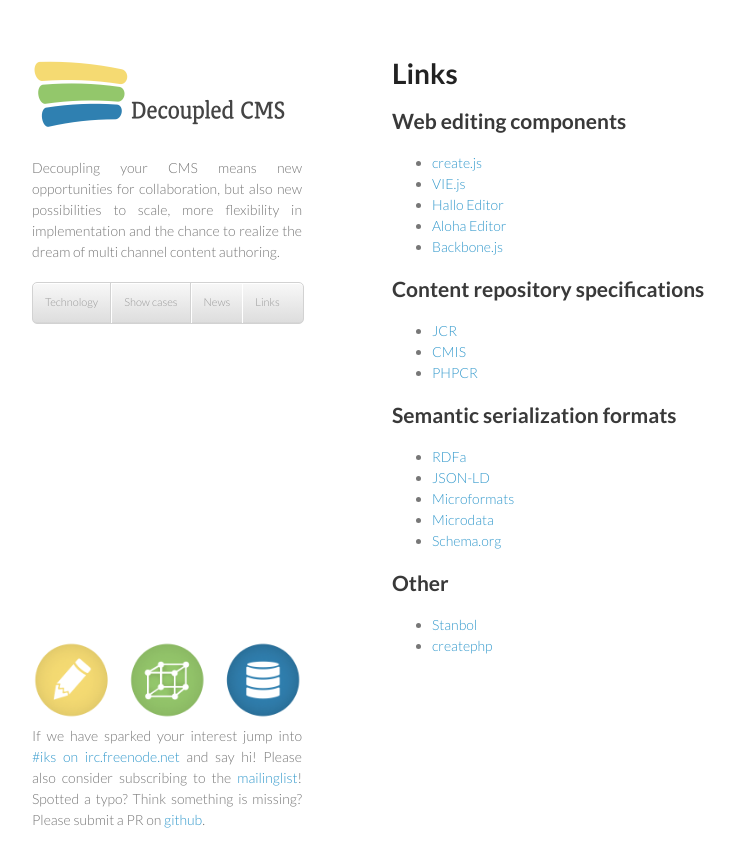
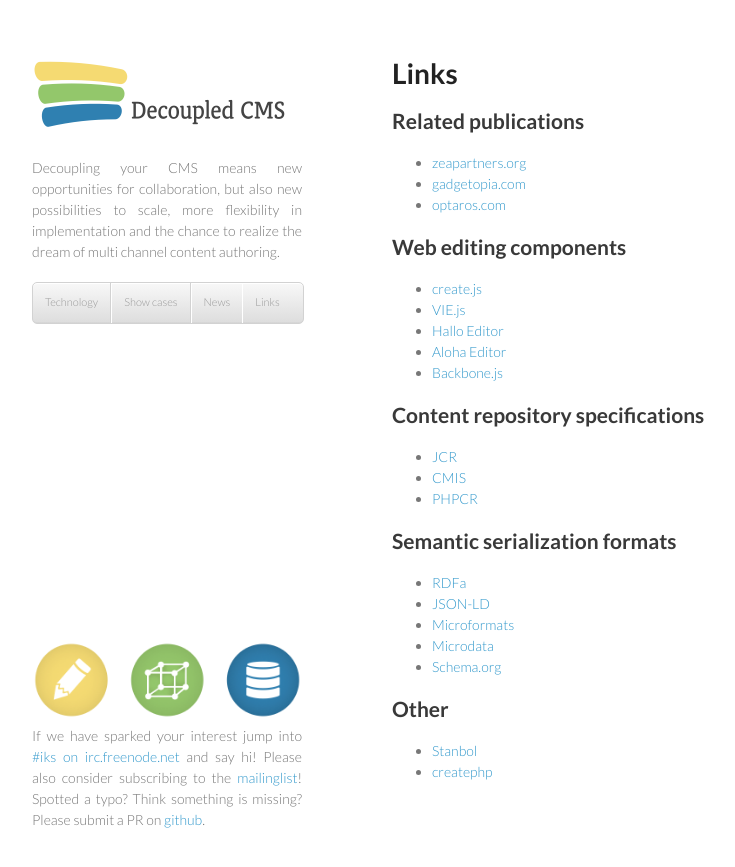
Before and after one commit to decoupledCMS/decoupledcms.github.com, a Jekyll site: the page built from links.md, in a window 1280 px wide. Shown: the top 867 px of the page, without its empty margins (178-913 px from the left). Built offline with Jekyll 4.4.1, drawn with Linux system fonts in a browser that asks for light colours.

Commit message:
added related publications

```diff
--- a/links.md
+++ b/links.md
@@ -4,6 +4,12 @@
 ---
 
 # Links
+
+## Related publications
+
+* [zeapartners.org][16]
+* [gadgetopia.com][17]
+* [optaros.com][18]
 
 ## Web editing components
 
```
Also changed, not shown: other parts of links.md (+3 -0 lines).
